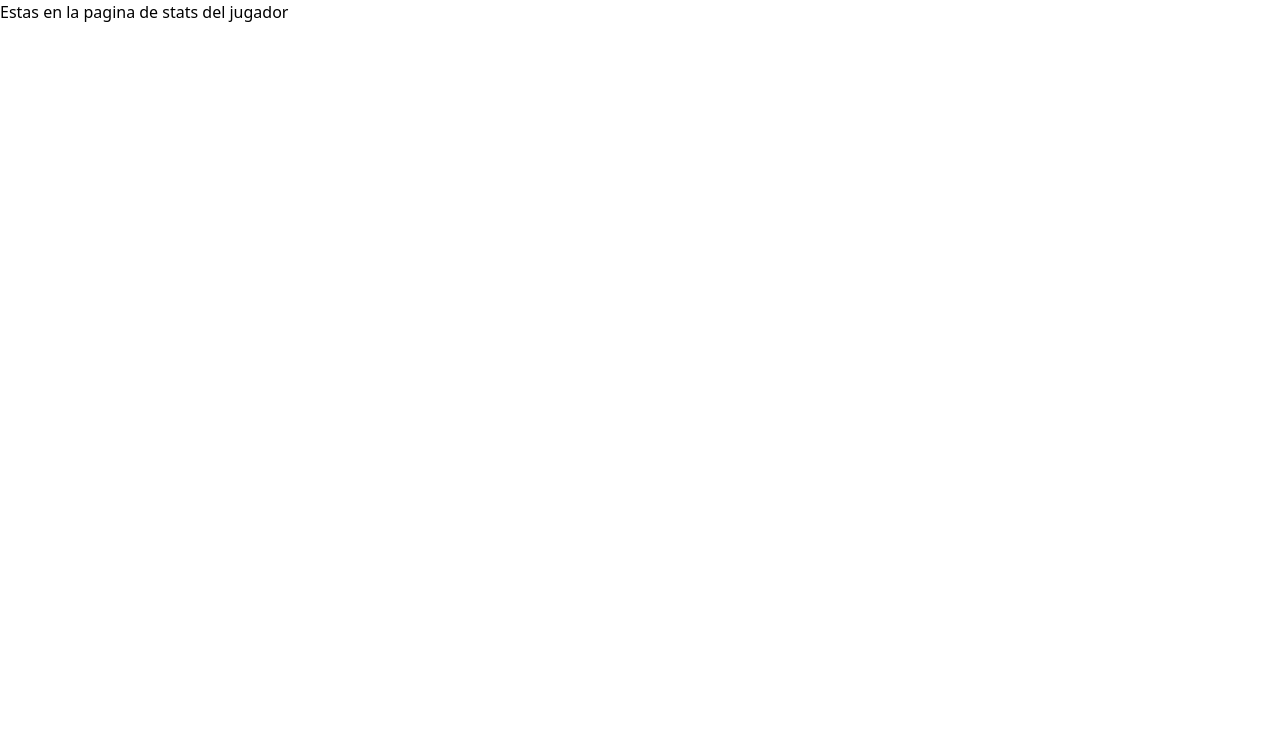
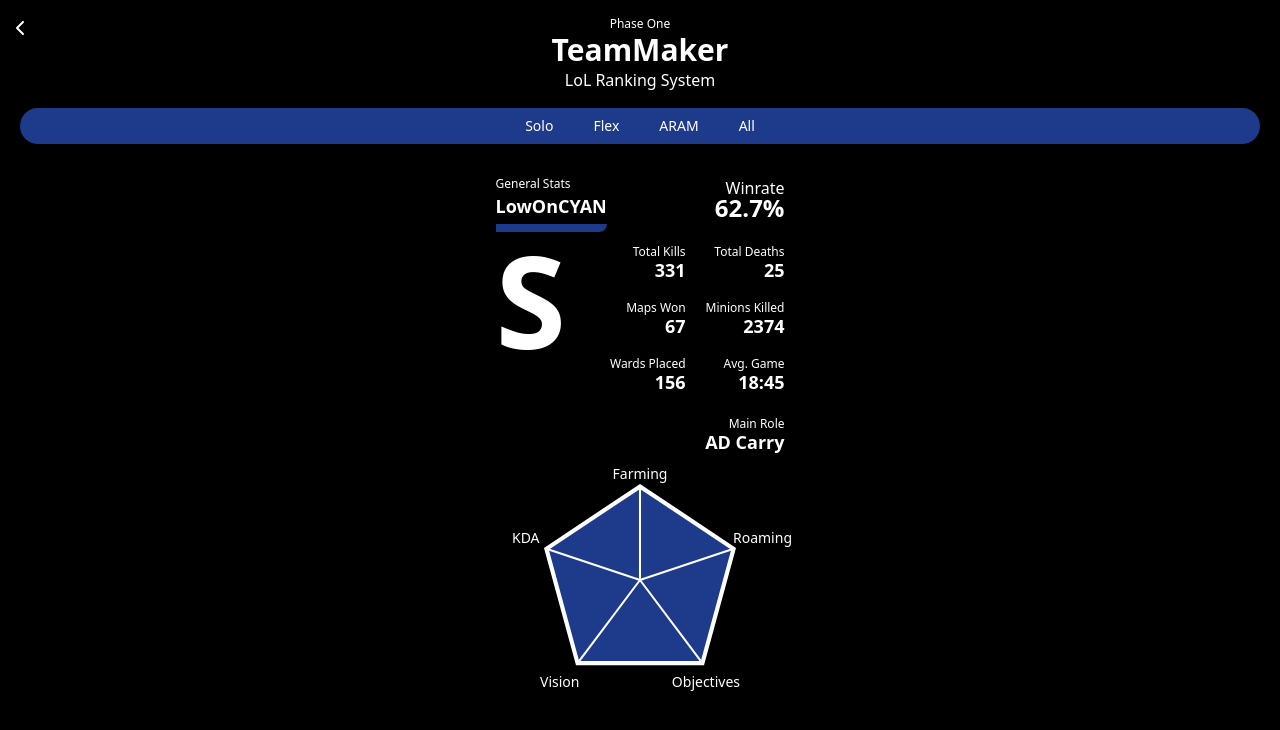
Before and after one commit to DiegoEMartinezZ/TeamMaker-LoL-RankingSystem, a React (Vite) app: page /playerStats in a window 1280 px wide. Shown: the top 730 px of the page. Built offline with nearby package versions, Linux system fonts and the light colour scheme.

Commit message:
finish the page view for each player stat, then remaining is the role position of each player and its done

```diff
--- /dev/null
+++ b/src/UI/graphs/PentagonChart.jsx
@@ -0,0 +1,63 @@
+const PentagonChart = ({}) => {
+  return (
+    <div className="relative  my-6 w-52 h-52 flex items-center justify-center">
+      <svg viewBox="0 0 100 100" className="absolute w-full h-full">
+        <polygon
+          points="50,5 95,35 80,90 20,90 5,35"
+          className="fill-blue-900 stroke-white stroke-[2]"
+        />
+        {/* Lines to center */}
+        <line
+          x1="50"
+          y1="5"
+          x2="50"
+          y2="50"
+          className="stroke-white stroke-[1]"
+        />
+        <line
+          x1="95"
+          y1="35"
+          x2="50"
+          y2="50"
+          className="stroke-white stroke-[1]"
+        />
+        <line
+          x1="80"
+          y1="90"
+          x2="50"
+          y2="50"
+          className="stroke-white stroke-[1]"
+        />
+        <line
+          x1="20"
+          y1="90"
+          x2="50"
+          y2="50"
+          className="stroke-white stroke-[1]"
+        />
+        <line
+          x1="5"
+          y1="35"
+          x2="50"
+          y2="50"
+          className="stroke-white stroke-[1]"
+        />
+      </svg>
+
+      {/* Labels */}
+      <div className="absolute -top-3 left-1/2 transform -translate-x-1/2 text-white text-sm">
+        Farming
+      </div>
+      <div className="absolute top-1/4 -right-12 text-white text-sm">
+        Roaming
+      </div>
+      <div className="absolute -bottom-2 right-1 text-white text-sm">
+        Objectives
+      </div>
+      <div className="absolute -bottom-2 left-1 text-white text-sm">Vision</div>
+      <div className="absolute top-1/4 -left-6 text-white text-sm">KDA</div>
+    </div>
+  );
+};
+
+export default PentagonChart;
--- /dev/null
+++ b/src/UI/icons/IconGoBack.jsx
@@ -0,0 +1,24 @@
+import { faChevronLeft } from "@fortawesome/free-solid-svg-icons/faChevronLeft";
+import { FontAwesomeIcon } from "@fortawesome/react-fontawesome";
+import { useNavigate } from "react-router-dom";
+
+const IconGoBack = ({ page }) => {
+  const navigate = useNavigate();
+
+  const goBack = () => {
+    navigate(page);
+  };
+
+  return (
+    <>
+      <button
+        onClick={goBack}
+        className="absolute top-4 left-0 mx-4 text-white"
+      >
+        <FontAwesomeIcon icon={faChevronLeft} />
+      </button>
+    </>
+  );
+};
+
+export default IconGoBack;
--- a/src/UI/navbar/Navbar.jsx
+++ b/src/UI/navbar/Navbar.jsx
@@ -1,4 +1,4 @@
-import BtnNavbar from "./BtnNavbar";
+import BtnNavbar from "../buttons/BtnNavbar";
 
 const Navbar = () => {
   return (
--- a/src/UI/text/TitleGeneralRanking.jsx
+++ b/src/UI/text/TitleGeneralRanking.jsx
@@ -1,10 +1,10 @@
 import Quote from "./Quote";
 
-const TitleGeneralRanking = ({ name }) => {
+const TitleGeneralRanking = ({ title, text }) => {
   return (
     <>
-      <Quote text={"General Ranking"} />
-      <h1 className=" text-white text-lg font-semibold">{name}</h1>
+      <Quote text={title} />
+      <h1 className=" text-white text-lg font-semibold">{text}</h1>
       <div className="w-full rounded-br-xl py-1 my-1 h-2  bg-blue-900"></div>
     </>
   );
--- /dev/null
+++ b/src/components/OnePlayerGrade.jsx
@@ -0,0 +1,12 @@
+const OnePlayerGrade = ({ grade }) => {
+  return (
+    <>
+      <li className="mx-2">
+        <h1 className="text-xs font-bold"> Grade </h1>
+        <h1 className="text-xs"> {grade} </h1>
+      </li>
+    </>
+  );
+};
+
+export default OnePlayerGrade;
--- a/src/components/OnePlayerRanking.jsx
+++ b/src/components/OnePlayerRanking.jsx
@@ -3,19 +3,19 @@
 import IconToPage from "../UI/icons/IconToPage";
 import OnePlayerName from "./OnePlayerName";
 import OnePlayerWinrate from "./OnePlayerWinrate";
-import OnePlayerRole from "./OnePlayerRole";
+import OnePlayerGrade from "./OnePlayerGrade";
 
-const OnePlayerRanking = ({ position, alias, playerName, winrateP, role }) => {
+const OnePlayerRanking = ({ position, alias, playerName, winrateP, grade }) => {
   return (
     <>
       <li className="my-5 relative flex flex-nowrap items-center justify-between">
         <section className="bg-white text-blue-900 border-4 border-blue-900 w-full mr-2 rounded-lg">
           <div>
             <Position rank={position} />
-            <ul className="py-2 text-left flex justify-center items-center">
+            <ul className="py-2 text-left flex justify-between items-center">
               <OnePlayerName alias={alias} player={playerName} />
               <OnePlayerWinrate winrate={winrateP} />
-              <OnePlayerRole mainRole={role} />
+              <OnePlayerGrade grade={grade} />
             </ul>
           </div>
         </section>
--- a/src/components/OnePlayerRole.jsx
+++ /dev/null
@@ -1,12 +0,0 @@
-const OnePlayerRole = ({ mainRole }) => {
-  return (
-    <>
-      <li className="mx-2">
-        <h1 className="text-xs font-bold"> Role </h1>
-        <h1 className="text-xs"> {mainRole} </h1>
-      </li>
-    </>
-  );
-};
-
-export default OnePlayerRole;
--- a/src/components/Ranking.jsx
+++ b/src/components/Ranking.jsx
@@ -1,11 +1,11 @@
 import TitleGeneralRanking from "../UI/text/TitleGeneralRanking";
 
-const Ranking = ({ teamName, tier }) => {
+const Ranking = ({ title, text, tier }) => {
   return (
     <>
       <div>
         <section>
-          <TitleGeneralRanking name={teamName} />
+          <TitleGeneralRanking title={title} text={text} />
           <h1 className="text-9xl font-bold text-white"> {tier} </h1>
         </section>
       </div>
--- a/src/pages/PlayerStats.jsx
+++ b/src/pages/PlayerStats.jsx
@@ -1,7 +1,39 @@
+import MainTitle from "../components/MainTitle";
+import Ranking from "../components/Ranking";
+import Stats from "../components/Stats";
+import Winrate from "../components/Winrate";
+import PentagonChart from "../UI/graphs/PentagonChart";
+import IconGoBack from "../UI/icons/IconGoBack";
+import Navbar from "../UI/navbar/Navbar";
+
 const PlayerStats = () => {
   return (
     <>
-      <h1>Estas en la pagina de stats del jugador</h1>
+      <div className="flex-col absolute bottom-0 right-0 left-0 top-0 items-center justify-center h-full bg-black">
+        <IconGoBack page={"/teamRank"} />
+        <MainTitle />
+        <Navbar />
+        <section className="flex-col items-center mx-1 justify-around">
+          <div className="flex justify-center  ">
+            <Ranking text={"LowOnCYAN"} title={"General Stats"} tier={"S"} />
+            <section>
+              <Winrate porcentage={"62.7%"} />
+              <ul className="grid grid-cols-2 gap-5">
+                <Stats data={"Total Kills"} info={"331"} />
+                <Stats data={"Total Deaths"} info={"25"} />
+                <Stats data={"Maps Won"} info={"67"} />
+                <Stats data={"Minions Killed"} info={"2374"} />
+                <Stats data={"Wards Placed"} info={"156"} />
+                <Stats data={"Avg. Game"} info={"18:45"} />
+              </ul>
+              <Stats data={"Main Role"} info={"AD Carry"} />
+            </section>
+          </div>
+        </section>
+        <div className="flex justify-center">
+          <PentagonChart />
+        </div>
+      </div>
     </>
   );
 };
--- a/src/pages/TeamRanking.jsx
+++ b/src/pages/TeamRanking.jsx
@@ -5,16 +5,23 @@
 import Winrate from "../components/Winrate";
 import Navbar from "../UI/navbar/Navbar";
 import OnePlayerRanking from "../components/OnePlayerRanking";
+import IconGoBack from "../UI/icons/IconGoBack";
 
 const TeamRanking = () => {
   return (
     <>
-      <div className="flex-col absolute bottom-0 right-0 left-0 top-0 items-center justify-center h-auto bg-black">
+      <div className="flex-col absolute bottom-0 right-0 left-0 top-0 items-center justify-center h-fit bg-black">
+        <IconGoBack page={"/"} />
         <MainTitle />
         <Navbar />
         <section className="flex-col items-center mx-1 justify-around">
           <div className="flex justify-center  ">
-            <Ranking teamName={"BLD2 Gaming"} tier={"S"} />
+            <Ranking
+              text={"BLD2 Gaming"}
+              title={"General Ranking"}
+              tier={"S"}
+            />
+
             <section>
               <Winrate porcentage={"62.7%"} />
               <ul className="grid grid-cols-2 gap-5">
@@ -34,7 +41,7 @@
               alias={"DemonKing"}
               playerName={"LowOnCYAN"}
               winrateP={"67.4%"}
-              role={"AD Carry"}
+              grade={"S"}
             />
 
             <OnePlayerRanking
@@ -42,7 +49,7 @@
               alias={"Little Demon"}
               playerName={"Bizmarcko"}
               winrateP={"57.3%"}
-              role={"AP Carry"}
+              grade={"S-"}
             />
 
             <OnePlayerRanking
@@ -50,7 +57,7 @@
               alias={"Killer supps"}
               playerName={"Leinad86"}
               winrateP={"54.2%"}
-              role={"Support"}
+              grade={"A+"}
             />
 
             <OnePlayerRanking
@@ -58,7 +65,7 @@
               alias={"OTP Amumu"}
               playerName={"Eduardking"}
               winrateP={"48.1%"}
-              role={"Jungler"}
+              grade={"B+"}
             />
 
             <OnePlayerRanking
@@ -66,7 +73,7 @@
               alias={"Perrita Solitaria"}
               playerName={"Caster16"}
               winrateP={"37.4%"}
-              role={"Top"}
+              grade={"E"}
             />
           </ul>
         </section>
```
Also changed, not shown: src/UI/buttons/BtnNavbar.jsx (renamed from src/UI/navbar/BtnNavbar.jsx).
